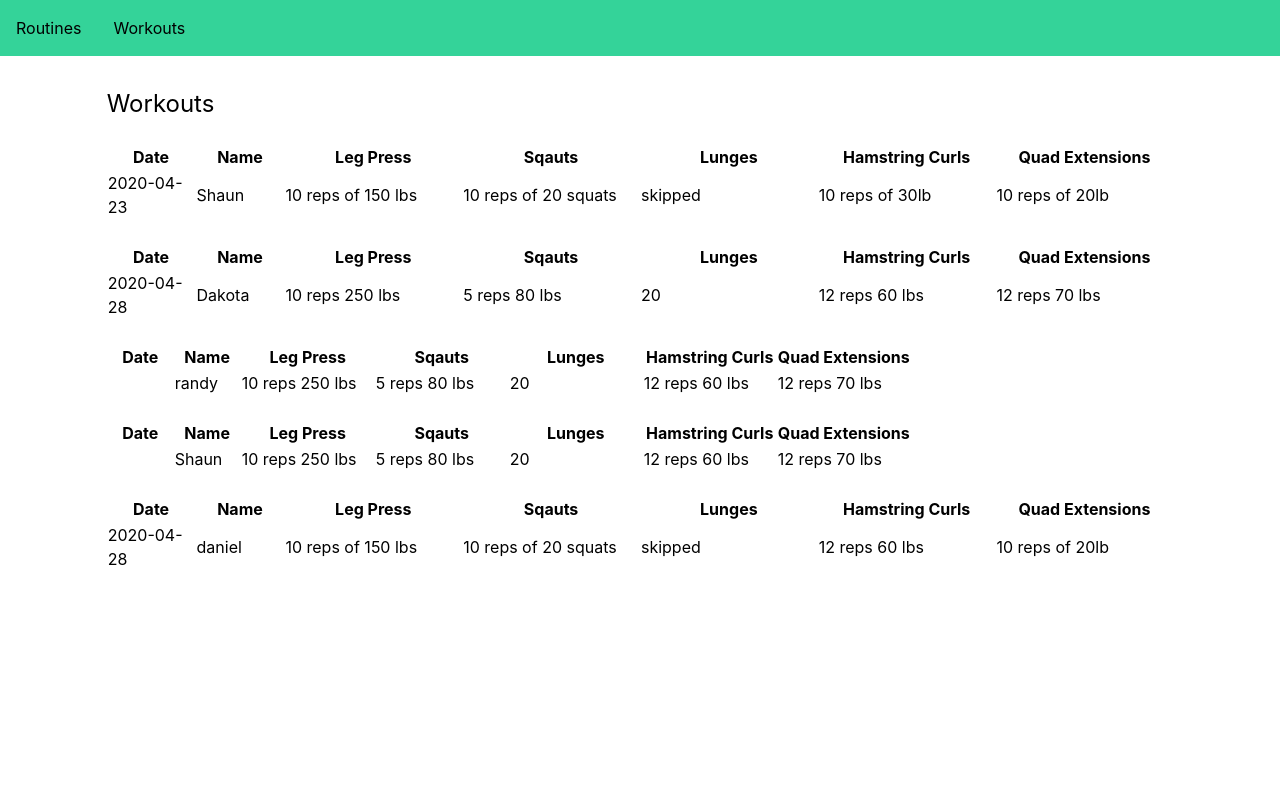
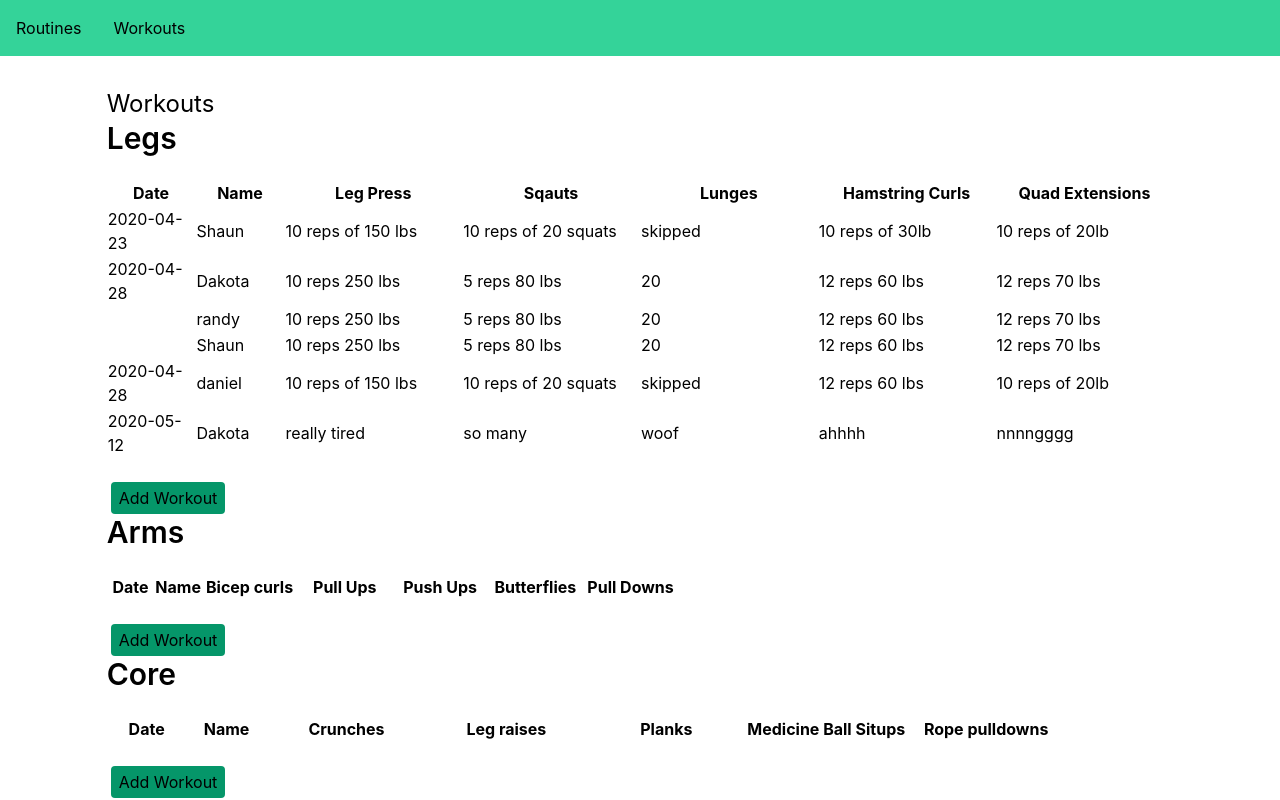
Before and after one commit to DakotaLMartinez/react-exercise-logger, a React (Create React App) app: page /workouts in a window 1280 px wide. Shown: the top 800 px of the page. Built offline with nearby package versions, Linux system fonts and the light colour scheme; data requests are answered from the project's data file.

Commit message:
finish reduxification

```diff
--- a/db.json
+++ b/db.json
@@ -173,6 +173,28 @@
       "exercise_4_notes": "12 reps 60 lbs",
       "exercise_5_notes": "10 reps of 20lb",
       "id": 5
+    },
+    {
+      "date": "",
+      "name": "DAkota",
+      "exercise_1_notes": "too hard",
+      "exercise_2_notes": "oww",
+      "exercise_3_notes": "oh my god oh my ogd oh my god",
+      "exercise_4_notes": "ooof",
+      "exercise_5_notes": "ahhhhhh!",
+      "routine_id": 4,
+      "id": 6
+    },
+    {
+      "date": "2020-05-12",
+      "name": "Dakota",
+      "exercise_1_notes": "really tired",
+      "exercise_2_notes": "so many",
+      "exercise_3_notes": "woof",
+      "exercise_4_notes": "ahhhh",
+      "exercise_5_notes": "nnnngggg",
+      "routine_id": 1,
+      "id": 7
     }
   ]
 }
--- a/src/App.js
+++ b/src/App.js
@@ -8,60 +8,11 @@ import NewWorkoutForm from './components/workouts/NewWorkoutForm';
 import {
   BrowserRouter as Router,
   Switch,
-  Route,
-  Link,
-  useRouteMatch,
-  useParams
+  Route
 } from "react-router-dom";
 
-class App extends Component {
+const App = () => {
 
-  constructor(props) {
-    super(props);
-    this.state = {
-      routines: [],
-      workouts: [],
-      loading: true
-    }
-    this.addWorkout = this.addWorkout.bind(this)
-  }
-
-  componentDidMount() {
-    fetch('http://localhost:3001/routines')
-      .then(response => response.json())
-      .then(routines => {
-        this.setState({ routines: routines })
-      })
-    fetch('http://localhost:3001/workouts')
-      .then(response => response.json())
-      .then(workouts => {
-        this.setState({ workouts: workouts, loading: false })
-      })
-  }
-
-
-  addWorkout(workout) {
-    return fetch('http://localhost:3001/workouts', {
-      method: "POST",
-      headers: {
-        "Content-Type": "application/json"
-      },
-      body: JSON.stringify(workout)
-    })
-      .then(res => res.json())
-      .then(workout => {
-        this.setState((state, props) =>{
-          return {
-            workouts: [...state.workouts, workout]
-          }
-        })
-      })
-  }
-
-  render() {
-    if(this.state.loading) {
-      return <div>Loading...</div>
-    }
   return (
     <Router>
       <Navbar />
@@ -78,8 +29,7 @@ class App extends Component {
           </Route>
           <Route path="/routines/:routineId/workouts/new" render={(routerProps) =>
             <NewWorkoutForm
-                addWorkout={this.addWorkout}
-                routine={this.state.routines.find(routine => routerProps.match.params.routineId == routine.id)}
+              routineId={routerProps.match.params.routineId}
               history={routerProps.history}
             />
           }>
@@ -93,6 +43,6 @@ class App extends Component {
     </Router>
   );
 }
-}
+
 
 export default App;
--- a/src/actions/index.js
+++ b/src/actions/index.js
@@ -42,6 +42,40 @@ export const fetchRoutines = () => {
   console.log('e')
 }
 
+export const fetchRoutine = (routineId) => {
+  return dispatch => {
+    dispatch({ type: FETCHING_ROUTINES })
+    return fetch(`http://localhost:3001/routines/${routineId}`)
+      .then(res => res.json())
+      .then(routine => {
+        console.log('d')
+        dispatch({
+          type: RECEIVE_ROUTINES,
+          payload: [routine]
+        })
+      })
+  }
+}
+
+export const addWorkout = workout => {
+  return dispatch => {
+    return fetch('http://localhost:3001/workouts', {
+        method: "POST",
+        headers: {
+          "Content-Type": "application/json"
+        },
+        body: JSON.stringify(workout)
+      })
+        .then(res => res.json())
+        .then(workout => {
+          dispatch({
+            type: ADD_WORKOUT,
+            payload: workout
+          })
+        })
+  }
+}
+
 export const fetchWorkouts = () => {
   return dispatch => {
     dispatch({type: FETCHING_WORKOUTS})
--- a/src/components/routines/NewRoutineForm.js
+++ b/src/components/routines/NewRoutineForm.js
@@ -100,7 +100,11 @@ class NewRoutineForm extends Component {
             onChange={this.handleChange}
           />
         </p>
-        <input type="submit" value="Submit" />
+        <input
+          className="px-2 py-1 bg-green-500"
+          type="submit"
+          value="Submit"
+        />
       </form>
     )
   }
--- a/src/components/routines/RoutineListItem.js
+++ b/src/components/routines/RoutineListItem.js
@@ -1,15 +1,13 @@
 import React from 'react';
-import { Link } from 'react-router-dom';
+import { ButtonLink } from '../ui';
 
 const RoutineListItem = ({id, title, exercise_1, exercise_2, exercise_3, exercise_4, exercise_5}) => {
   return (
     <li className="my-2">
       {title} - {exercise_1}, {exercise_2}, {exercise_3}, {exercise_4}, {exercise_5}
-      <Link className="ml-1 inline-block bg-green-600 px-2 py-1 rounded" to={{
-        pathname: `/routines/${id}/workouts/new`
-      }}>
+      <ButtonLink pathname={`/routines/${id}/workouts/new`}>
         Add Workout
-      </Link>
+      </ButtonLink>
     </li>
   )
 }
--- a/src/components/routines/RoutinesContainer.js
+++ b/src/components/routines/RoutinesContainer.js
@@ -2,9 +2,7 @@ import React, { Component } from 'react';
 import RoutinesList from './RoutinesList';
 import { connect } from 'react-redux';
 import { fetchRoutines, FETCHING_ROUTINES, RECEIVE_ROUTINES } from '../../actions';
-import {
-  Link
-} from "react-router-dom";
+import { ButtonLink } from "../ui";
 
 class RoutinesContainer extends Component {
 
@@ -25,7 +23,7 @@ class RoutinesContainer extends Component {
           handleAddWorkoutClick={this.handleAddWorkoutButtonClick}
         />
         <h4>
-          <Link className="text-2xl bold" to="/routines/new">Add Routines</Link>
+          <ButtonLink pathname={"/routines/new"}>Add Routine</ButtonLink>
         </h4>
       </React.Fragment>
     )
--- /dev/null
+++ b/src/components/ui/ButtonLink.js
@@ -0,0 +1,14 @@
+import React from 'react';
+import { Link } from 'react-router-dom';
+
+const ButtonLink = ({pathname, children}) => {
+  return (
+    <Link className="ml-1 inline-block bg-green-600 px-2 py-1 rounded" to={{
+      pathname
+    }}>
+      {children}
+    </Link>
+  )
+}
+
+export default ButtonLink;
--- /dev/null
+++ b/src/components/ui/index.js
@@ -0,0 +1 @@
+export {default as ButtonLink} from './ButtonLink';
--- a/src/components/workouts/NewWorkoutForm.js
+++ b/src/components/workouts/NewWorkoutForm.js
@@ -1,11 +1,12 @@
 import React, { Component } from 'react';
+import { connect } from 'react-redux';
+import { fetchRoutine, addWorkout } from '../../actions';
 
 class NewWorkoutForm extends Component {
 
   constructor(props) {
     super(props)
     this.state = {
-      routine_id: props.routine.id,
       date: '',
       name: '',
       exercise_1_notes: '',
@@ -18,19 +19,31 @@ class NewWorkoutForm extends Component {
     this.handleSubmit = this.handleSubmit.bind(this)
   }
 
+  componentDidMount() {
+    if(!this.props.routine) {
+      this.props.fetchRoutine(this.props.routineId)
+    }
+  }
+
   handleChange(e) {
     this.setState({[e.target.name]: e.target.value})
   }
 
   handleSubmit(e) {
     e.preventDefault();
-    this.props.addWorkout(this.state)
+    let newWorkout = Object.assign({}, this.state, {
+      routine_id: this.props.routine.id
+    })
+    this.props.addWorkout(newWorkout)
       .then(res => {
         this.props.history.push('/workouts')
       })
   }
 
   render() {
+    if(!this.props.routine) {
+      return <div></div>
+    } else {
       const { routine: {exercise_1, exercise_2, exercise_3, exercise_4, exercise_5} } = this.props
       return (
         <form onSubmit={this.handleSubmit}>
@@ -116,5 +129,11 @@ class NewWorkoutForm extends Component {
       )
     }
   }
+}
+const mapStateToProps = ({routines}, {routineId}) => {
+  return {
+    routine: routines.itemsById[routineId]
+  }
+}
 
-export default NewWorkoutForm
+export default connect(mapStateToProps, { addWorkout, fetchRoutine })(NewWorkoutForm)
--- a/src/components/workouts/WorkoutList.js
+++ b/src/components/workouts/WorkoutList.js
@@ -1,16 +1,42 @@
 import React from 'react';
 import WorkoutListItem from './WorkoutListItem';
+import { ButtonLink } from '../ui';
 
-const WorkoutList = ({workouts, routines}) => {
+const WorkoutList = ({workouts, routine}) => {
+  const {
+    id,
+    title,
+    exercise_1,
+    exercise_2,
+    exercise_3,
+    exercise_4,
+    exercise_5
+  } = routine
   return (
-    <ul id="workoutList">
-      {workouts.map(workout =>
-        <WorkoutListItem
-          {...workout}
-          routine={routines.find(routine => routine.id === workout.routine_id)}
-        />
-      )}
-    </ul>
+    <>
+      <h2 className="text-3xl font-semibold">{title}</h2>
+      <table className="table-fixed my-6">
+        <thead>
+          <tr>
+            <th className="w-1/12" colSpan="3">Date</th>
+            <th className="w-1/12" colSpan="3">Name</th>
+            <th className="w-1/6" colSpan="3">{exercise_1}</th>
+            <th className="w-1/6" colSpan="3">{exercise_2}</th>
+            <th className="w-1/6" colSpan="3">{exercise_3}</th>
+            <th className="w-1/6" colSpan="3">{exercise_4}</th>
+            <th className="w-1/6" colSpan="3">{exercise_5}</th>
+          </tr>
+        </thead>
+        <tbody>
+          {workouts.map(workout =>
+            <WorkoutListItem
+              {...workout}
+            />
+          )}
+        </tbody>
+      </table>
+      <ButtonLink pathname={`/routines/${id}/workouts/new`}>Add Workout</ButtonLink>
+    </>
   )
 }
 
--- a/src/components/workouts/WorkoutListItem.js
+++ b/src/components/workouts/WorkoutListItem.js
@@ -9,28 +9,8 @@ const WorkoutListItem = (props) => {
     exercise_3_notes,
     exercise_4_notes,
     exercise_5_notes,
-    routine: {
-      exercise_1,
-      exercise_2,
-      exercise_3,
-      exercise_4,
-      exercise_5
-    }
   } = props
   return (
-    <table className="table-fixed my-6">
-      <thead>
-        <tr>
-          <th className="w-1/12" colSpan="3">Date</th>
-          <th className="w-1/12" colSpan="3">Name</th>
-          <th className="w-1/6" colSpan="3">{exercise_1}</th>
-          <th className="w-1/6" colSpan="3">{exercise_2}</th>
-          <th className="w-1/6" colSpan="3">{exercise_3}</th>
-          <th className="w-1/6" colSpan="3">{exercise_4}</th>
-          <th className="w-1/6" colSpan="3">{exercise_5}</th>
-        </tr>
-      </thead>
-      <tbody>
     <tr>
       <td colSpan="3">{date}</td>
       <td colSpan="3">{name}</td>
@@ -40,8 +20,6 @@ const WorkoutListItem = (props) => {
       <td colSpan="3">{exercise_4_notes}</td>
       <td colSpan="3">{exercise_5_notes}</td>
     </tr>
-      </tbody>
-    </table>
   )
 }
 
--- a/src/components/workouts/WorkoutsContainer.js
+++ b/src/components/workouts/WorkoutsContainer.js
@@ -17,10 +17,16 @@ class WorkoutsContainer extends Component {
     return (
       <section id="workouts">
         <h4 className="text-2xl bold">Workouts</h4>
-        <WorkoutList
+        {this.props.routines.map(routine =>(
+          <WorkoutList
+            workouts={this.props.workouts.filter(workout => workout.routine_id == routine.id)}
+            routine={routine}
+          />
+        ))}
+        {/* <WorkoutList
           workouts={this.props.workouts}
-          routines={this.props.routines}
-        />
+          routine={this.props.routines[0]}
+        /> */}
       </section>
     )
   }
```
Lines whose indentation alone changed are shown as unchanged.
